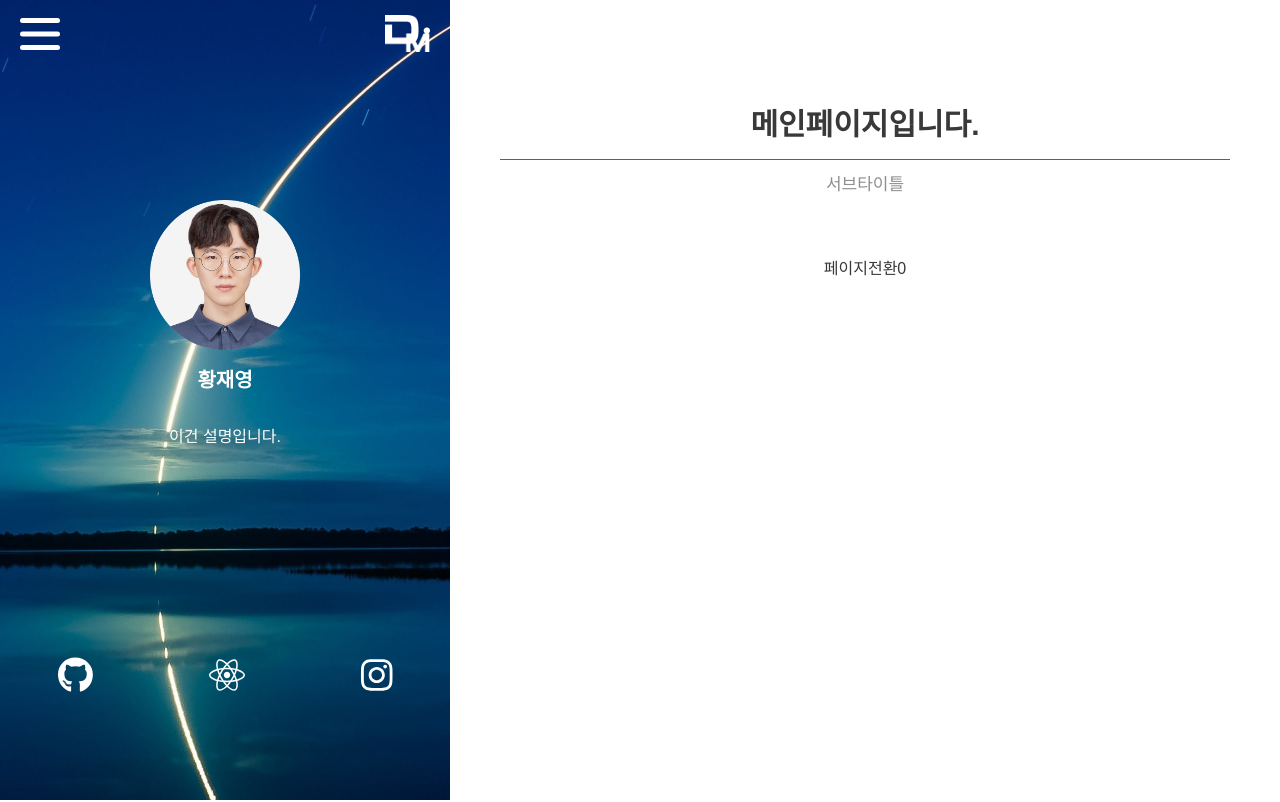
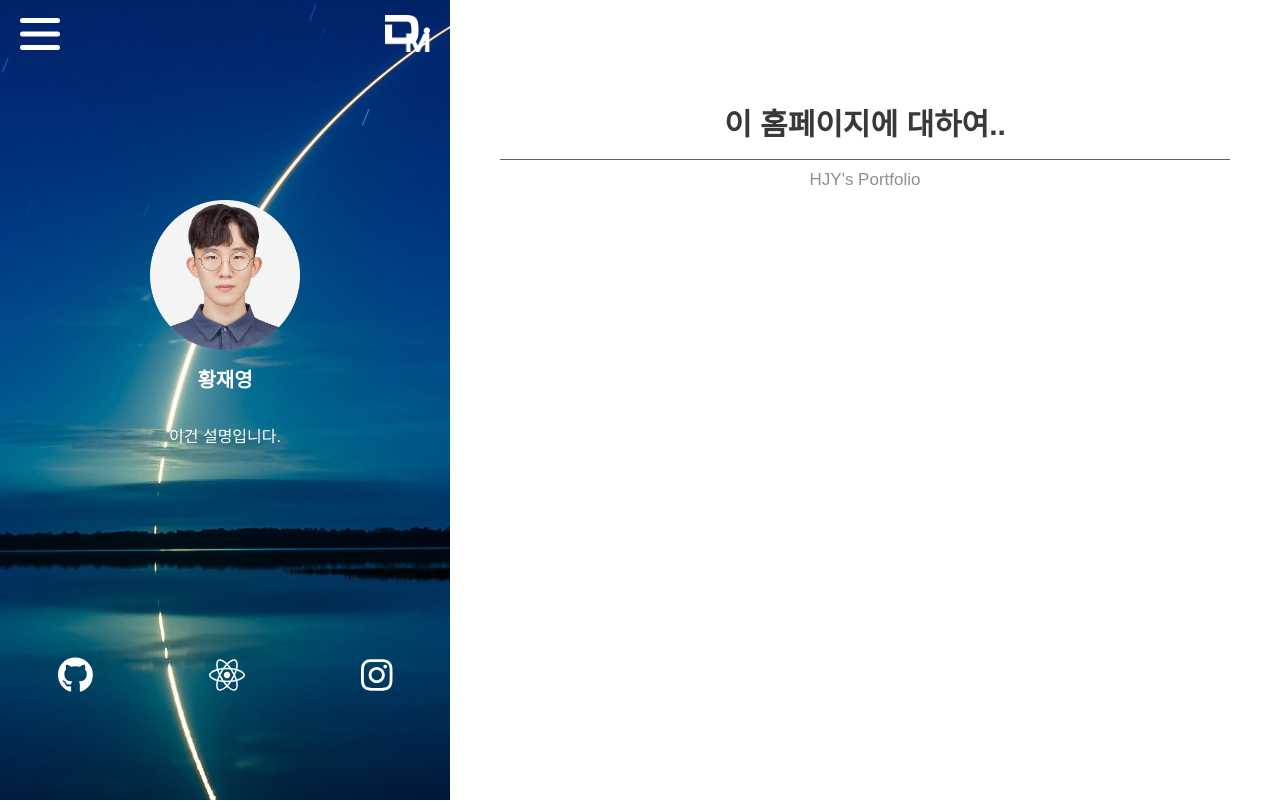
Before and after one commit to HDomi/portfolio, a React (Create React App) app: page / in a window 1280 px wide. Shown: the top 802 px of the page. Built offline with nearby package versions, Linux system fonts and the light colour scheme; a web font is replaced by a local one.

Commit message:
220707  update1

```diff
--- a/package.json
+++ b/package.json
@@ -15,6 +15,7 @@
     "jquery": "^3.6.0",
     "react": "^18.1.0",
     "react-dom": "^18.1.0",
+    "react-iframe": "^1.8.0",
     "react-router": "^6.3.0",
     "react-router-dom": "^6.3.0",
     "react-scripts": "5.0.1",
--- a/src/pages/cnt_table.js
+++ b/src/pages/cnt_table.js
@@ -3,18 +3,16 @@ import {
     Routes,
     Route,
   } from "react-router-dom";
-import './cnt.css';
-import Main from "./cnts/main.js";
+import './cnts/cnt.css';
+import Main from "./main.js";
 import CntTest from "./cnts/cnttest.js";
 
 function CntTable(){
     return(
         <Routes>
-            <Route path="/" >
-              <Route index element={<Main />} />
-              <Route path="/portfolio/" element={<Main />} />
-              <Route path="/portfolio/profile" element={<CntTest />} />
-            </Route>
+            <Route path="/" element={<Main />} />
+            <Route path="/portfolio/" element={<Main />} />
+            <Route path="/portfolio/profile" element={<CntTest />} />
         </Routes>
     );
 }
--- a/src/pages/cnts/main.js
+++ /dev/null
@@ -1,21 +0,0 @@
-import React from "react";
-import './cnt.css';
-
-
-const Main =() => {
-    return(
-        <div className="cnt_wrap">
-                <div className="cnt">
-                  <div className="cnt_tit">메인페이지입니다.</div>
-                  <div className="tit_line"></div>
-                  <div className="cnt_sub_tit">서브타이틀</div>
-                  <div className="cnt_sec">
-                      페이지전환0
-                  </div>
-                </div>
-            </div>
-    )
-
-}
-
-export default Main;
--- a/src/pages/include/header.js
+++ b/src/pages/include/header.js
@@ -4,7 +4,7 @@ import { Link, Outlet } from "react-router-dom"; //링크걸기
 import logo_b from "../../img/ic_dmlogo_b.png";
 import { FontAwesomeIcon } from "@fortawesome/react-fontawesome";
 import { faGithub, faInstagram, faReact } from "@fortawesome/free-brands-svg-icons";
-
+import profile_img from "../../img/profile_img.png";
 
 const Header =() => {
     const [hamOpen, hmMenu] = useState(false);
@@ -33,7 +33,13 @@ const Header =() => {
 
                 <Link to={"/login"}><img className="ic_domilogo ic_dl hd_domilogo" alt="ic_domilogo" src={logo_b} width="45x"/></Link>
 
+
                 <div className={"hd_menu_wrap " + (hamOpen ? "hd_menu_wrap_show" : null)}>
+                    <div className="profile_img_sec2">
+                        <img className="img_profile" alt="프로필이미지" src={profile_img} width="150px"/>
+                        <div className="myName">황재영</div>
+                        <div className="myName_txt">이건 설명입니다.</div>
+                    </div>
                     <ul>
                         <li><Link to={"/portfolio/"}>- Homepage</Link></li>
                         <li><Link to={"/portfolio/profile"}>- Profile</Link></li>
@@ -57,13 +63,14 @@ const Header =() => {
                         </li>
                         <li><Link to={"/portfolio/contactme"}>- Contact ME</Link></li>
                     </ul>
+                    <div className="hd_icon_wrap">
+                        <FontAwesomeIcon icon={faGithub} className="fa_lm_style" onClick={() => window.open('https://github.com/HDomi/portfolio', '_blank')}/>
+                        <FontAwesomeIcon icon={faReact} className="fa_lm_style"/>
+                        <FontAwesomeIcon icon={faInstagram} className="fa_lm_style"/>
+                    </div>
                 </div>
 
-                <div className="hd_icon_wrap">
-                    <FontAwesomeIcon icon={faGithub} className="fa_lm_style" onClick={() => window.open('https://github.com/HDomi/portfolio', '_blank')}/>
-                    <FontAwesomeIcon icon={faReact} className="fa_lm_style"/>
-                    <FontAwesomeIcon icon={faInstagram} className="fa_lm_style"/>
-                </div>
+
 
 
 
--- a/src/pages/include/left_foot.css
+++ b/src/pages/include/left_foot.css
@@ -9,10 +9,12 @@
     background: url(../../img/left_mn_bg.jpg)no-repeat;
     background-position:center;
     background-attachment: fixed;
+    transition: .3s;
 }
 .lm_wrap_show{
-    width:700px;
+    width: 700px;
     box-shadow: 0 0px 37px -8px #000;
+    transition: .3s;
 }
 .back_lm{
     min-width: 450px;
@@ -50,6 +52,11 @@
 }
 .profile_img_sec{
     margin-top: 185px;
+}
+.profile_img_sec2{
+    margin-top: -65px;
+    text-align: center;
+    margin-bottom: 35px;
 }
 .profile_img_sec_n{
     display: none;
--- /dev/null
+++ b/src/pages/main.js
@@ -0,0 +1,23 @@
+import {React} from "react";
+import './cnts/cnt.css';
+import '../App.css';
+import './pages.css';
+
+const Main =() => {
+
+    return(
+        <div className="cnt_wrap">
+            <div className="cnt">
+                <div className="cnt_tit">이 홈페이지에 대하여..</div>
+                <div className="tit_line"></div>
+                <div className="cnt_sub_tit">HJY's Portfolio</div>
+                <div className="cnt_sec">
+
+                </div>
+            </div>
+        </div>
+    )
+
+}
+
+export default Main;
```
Also changed, not shown: src/pages/cnt.css (deleted), src/pages/pages.css (added), 12 other files (tests, documents, lock files or other folders).
